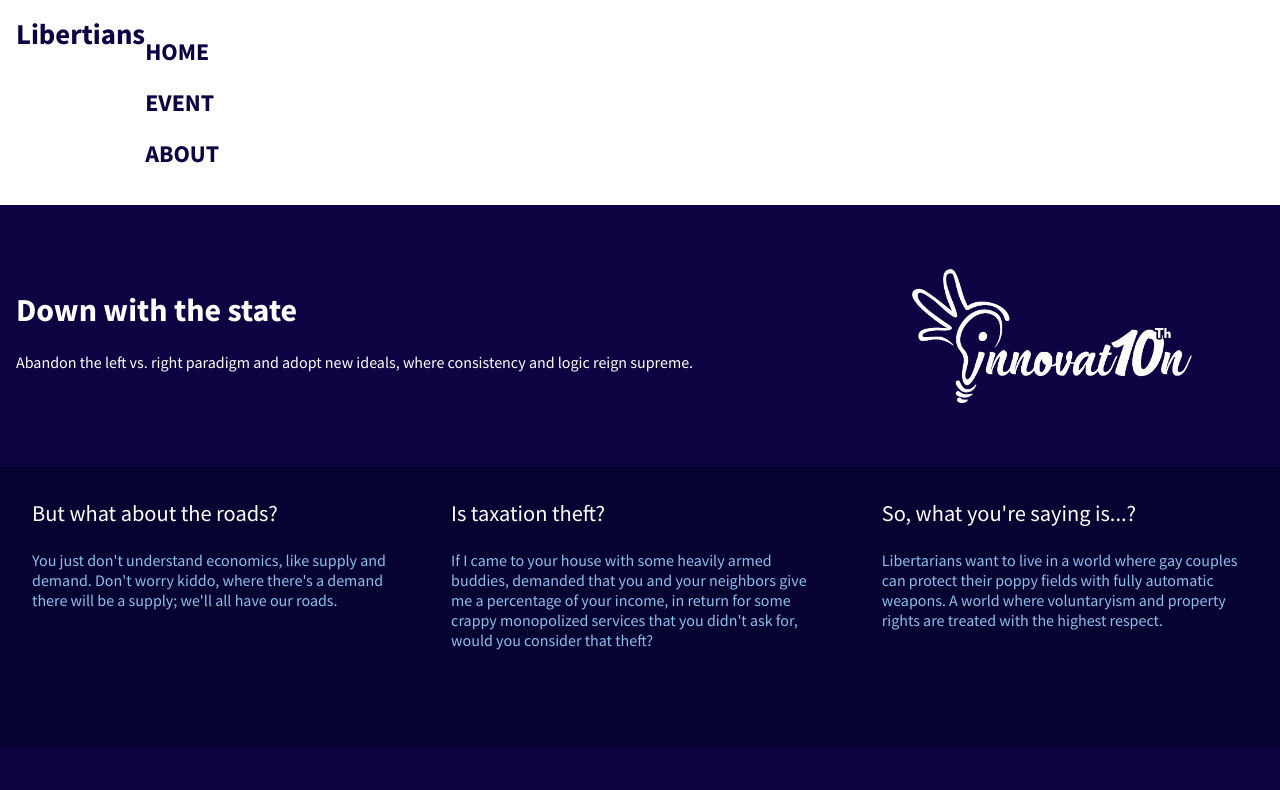
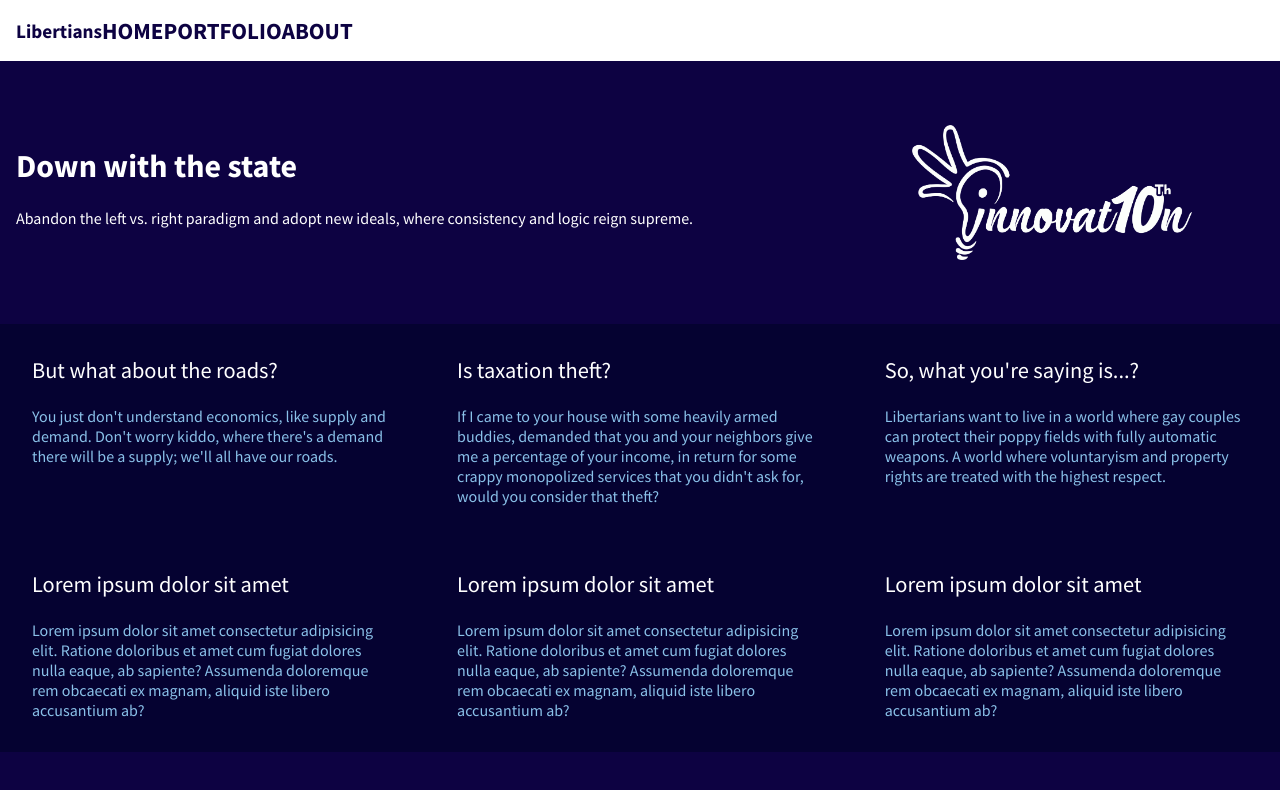
Before and after one commit to salfaisal555/Portfolio, a plain HTML site: page index.html in a window 1280 px wide. Drawn offline with Linux system fonts and the light colour scheme.

Commit message:
header 1

```diff
--- a/index.html
+++ b/index.html
@@ -10,11 +10,11 @@
 <body>
     <header>
         <a href="https://www.google.com">Libertians</a>
-        <div class="panel">
-            <h2>HOME</h2>
-            <h2>EVENT</h2>
-            <h2>ABOUT</h2>
-         </div>
+    <div class="panel">
+        <a href="https://www.google.com">HOME</a>
+        <a href="https://www.google.com">PORTFOLIO</a>
+        <a href="https://www.google.com">ABOUT</a>
+    </div>
     </header>
 
     <div class="container">
@@ -42,9 +42,15 @@
 A world where voluntaryism and property rights are treated with the highest respect.
             </li>
 
-            <li> <!-- Ulangi lagi tiga kali sehingga sekarang kita punya 6 list -->
-            <li> <!-- Ulangi lagi tiga kali sehingga sekarang kita punya 6 list -->
-            <li> <!-- Ulangi lagi tiga kali sehingga sekarang kita punya 6 list -->
+            <li> <span>Lorem ipsum dolor sit amet</span>
+                Lorem ipsum dolor sit amet consectetur adipisicing elit. Ratione doloribus et amet cum fugiat dolores nulla eaque, ab sapiente? Assumenda doloremque rem obcaecati ex magnam, aliquid iste libero accusantium ab?
+            </li>
+            <li> <span>Lorem ipsum dolor sit amet</span>
+                Lorem ipsum dolor sit amet consectetur adipisicing elit. Ratione doloribus et amet cum fugiat dolores nulla eaque, ab sapiente? Assumenda doloremque rem obcaecati ex magnam, aliquid iste libero accusantium ab?
+            </li>
+            <li> <span>Lorem ipsum dolor sit amet</span>
+                Lorem ipsum dolor sit amet consectetur adipisicing elit. Ratione doloribus et amet cum fugiat dolores nulla eaque, ab sapiente? Assumenda doloremque rem obcaecati ex magnam, aliquid iste libero accusantium ab?
+            </li>
         </ul>
     </footer>
 </body>
--- a/style.css
+++ b/style.css
@@ -5,16 +5,22 @@ body {
     color:white;
 }
 .panel {
+    display: flex;
+    justify-content: flex-end;
     text-decoration:none;
     color:rgb(13, 2, 66);
-    font-size:1em;
+    align-items: center;
+    font-size:1.2em;
     font-weight:700;
 }
 
 a {
+    display: flex;
+    justify-content: flex-start;
     text-decoration:none;
     color:rgb(13, 2, 66);
-    font-size:1.8em;
+    align-items: center;
+    font-size:1.2em;
     font-weight:700;
 }
 img {
@@ -23,6 +29,7 @@ img {
 }
 header {
     display: flex;
+    align-items: center;
     background:#FFFFFF;
     padding: 1em;
 }
```
